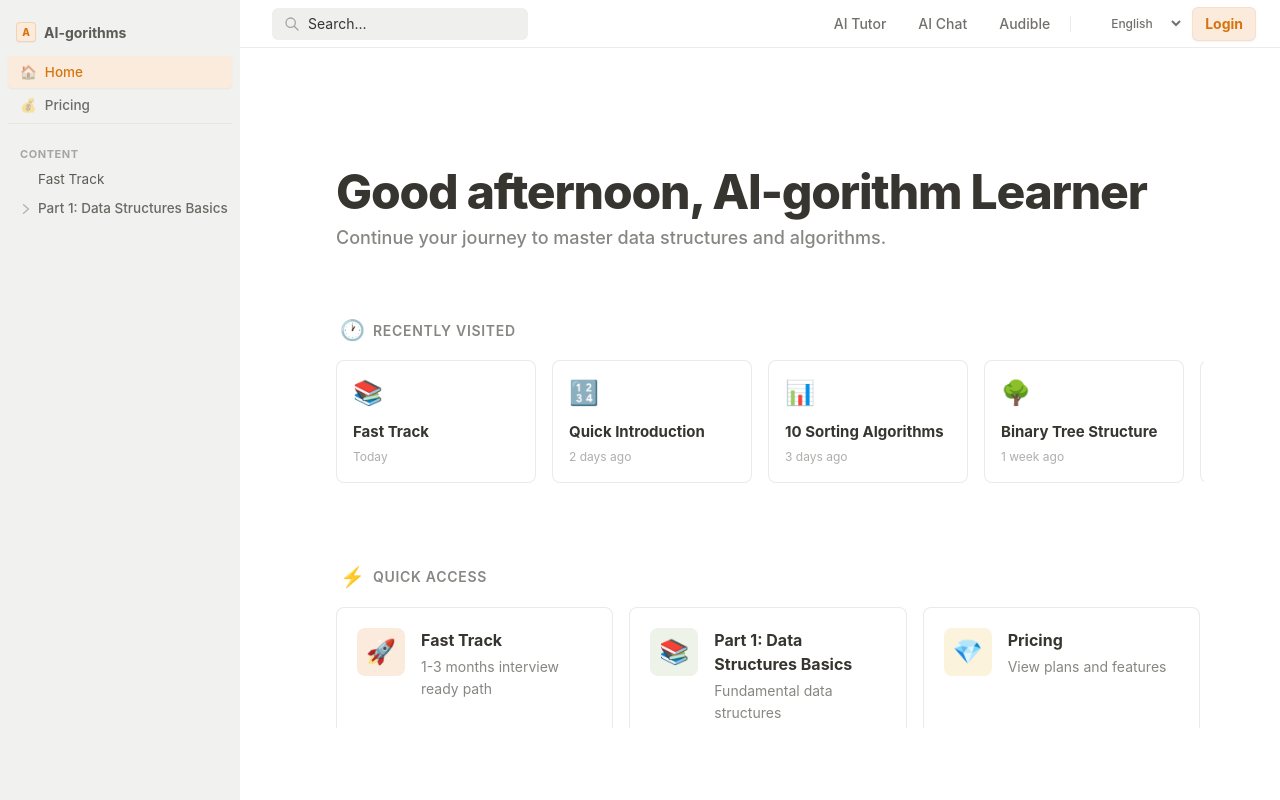
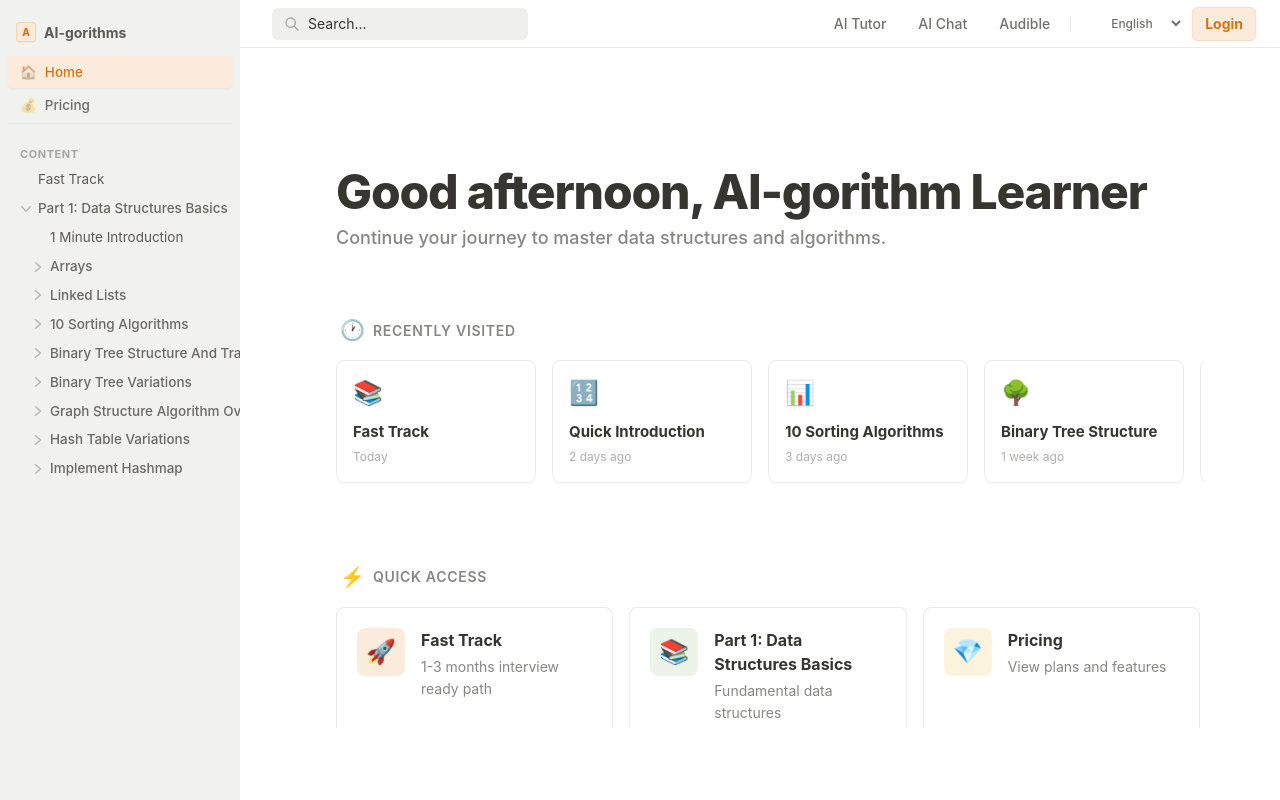
Before and after one commit to Chinese-Community-AI/AI-gorithms, a Next.js app: page / in a window 1280 px wide. Built offline with nearby package versions, Linux system fonts and the light colour scheme.

Commit message:
Keep the Part1 open on default for better UX

```diff
--- a/components/layout/Sidebar.tsx
+++ b/components/layout/Sidebar.tsx
@@ -32,8 +32,11 @@ function NavItemComponent({
   item: NavItem;
   level?: number;
 }) {
-  const [isExpanded, setIsExpanded] = useState(false);
   const pathname = usePathname();
+  const [isExpanded, setIsExpanded] = useState(
+    item.title === "Part 1: Data Structures Basics" ||
+      (item.href !== "/" && pathname.startsWith(item.href))
+  );
   const { closeMobileMenu } = useMobileMenu();
   const hasChildren = item.children && item.children.length > 0;
   const isActive = pathname === item.href;
```
